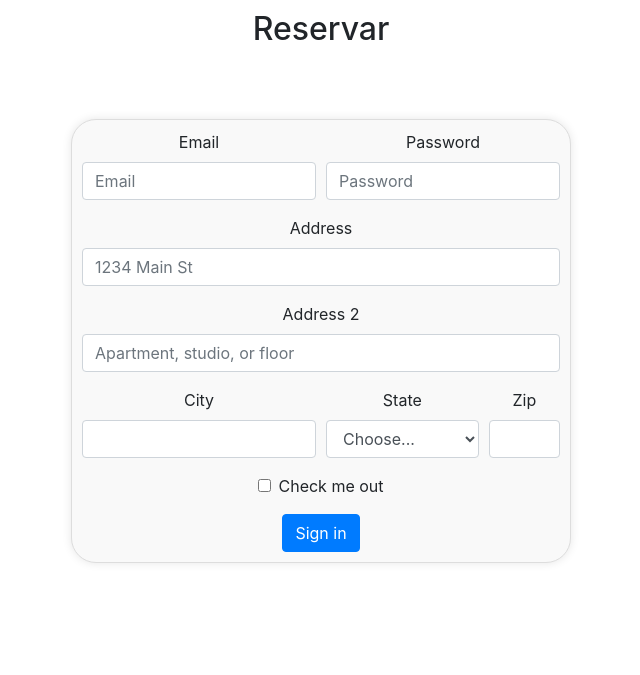
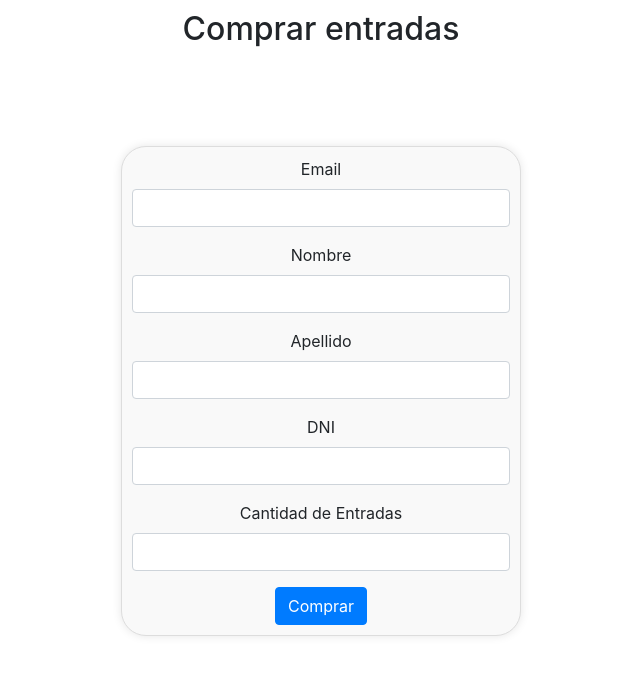
Before and after one commit to luciano771/Meraki, a PHP site: page /Entradas/Views/reservar.html in a window 1280 px wide. Shown: the top 675 px of the page, without its empty margins (319-959 px from the left). Run offline with PHP 8.4, Linux system fonts and the light colour scheme.

Commit message:
cambios en formulario

```diff
--- a/Entradas/Views/Estilos/reservar.css
+++ b/Entradas/Views/Estilos/reservar.css
@@ -18,15 +18,19 @@ form{
     width: 100%;
     height: 550px;
     text-align: center;
+    margin-top:50px;
+
 
 }
 .contenedor{
+
     padding: 10px;
-    max-width: 500px;
+    width: 400px;
     max-height: 600px;
     background-color: #f9f9f9;
     box-shadow: 0px 0px 10px rgba(0, 0, 0, 0.1);
     border-radius: 25px;
     border: 1px solid #ddd;
 
+
 }
--- a/Entradas/Views/reservar.html
+++ b/Entradas/Views/reservar.html
@@ -10,56 +10,34 @@
 <body>
     <header>
         <div class="cabecera">
-            <h2>Reservar</h2>
+            <h2>Comprar entradas</h2>
         </div>
      </header>
 
     <form action="" method="post">
         <div class="contenedor">
-            <div class="form-row">
-                <div class="form-group col-md-6">
-                <label for="inputEmail4">Email</label>
-                <input type="email" class="form-control" id="inputEmail4" placeholder="Email">
-                </div>
-                <div class="form-group col-md-6">
-                <label for="inputPassword4">Password</label>
-                <input type="password" class="form-control" id="inputPassword4" placeholder="Password">
-                </div>
+            <div class="mb-3">
+                <label for="email" class="form-label">Email</label>
+                <input type="email" class="form-control" id="email" name="email" required>
             </div>
-            <div class="form-group">
-                <label for="inputAddress">Address</label>
-                <input type="text" class="form-control" id="inputAddress" placeholder="1234 Main St">
+            <div class="mb-3">
+                <label for="nombre" class="form-label">Nombre</label>
+                <input type="text" class="form-control" id="nombre" name="nombre" required>
             </div>
-            <div class="form-group">
-                <label for="inputAddress2">Address 2</label>
-                <input type="text" class="form-control" id="inputAddress2" placeholder="Apartment, studio, or floor">
+            <div class="mb-3">
+                <label for="apellido" class="form-label">Apellido</label>
+                <input type="text" class="form-control" id="apellido" name="apellido" required>
             </div>
-            <div class="form-row">
-                <div class="form-group col-md-6">
-                <label for="inputCity">City</label>
-                <input type="text" class="form-control" id="inputCity">
-                </div>
-                <div class="form-group col-md-4">
-                <label for="inputState">State</label>
-                <select id="inputState" class="form-control">
-                    <option selected>Choose...</option>
-                    <option>...</option>
-                </select>
-                </div>
-                <div class="form-group col-md-2">
-                <label for="inputZip">Zip</label>
-                <input type="text" class="form-control" id="inputZip">
-                </div>
+            <div class="mb-3">
+                <label for="dni" class="form-label">DNI</label>
+                <input type="text" class="form-control" id="dni" name="dni" required>
             </div>
-            <div class="form-group">
-                <div class="form-check">
-                <input class="form-check-input" type="checkbox" id="gridCheck">
-                <label class="form-check-label" for="gridCheck">
-                    Check me out
-                </label>
-                </div>
+            <div class="mb-3">
+                <label for="cantidad_entradas" class="form-label">Cantidad de Entradas</label>
+                <input type="number" class="form-control" id="cantidad_entradas" name="cantidad_entradas" required>
             </div>
-            <button type="submit" class="btn btn-primary">Sign in</button>
+            <button type="submit" class="btn btn-primary">Comprar</button>
+
         </div>
     </form>
 
```
